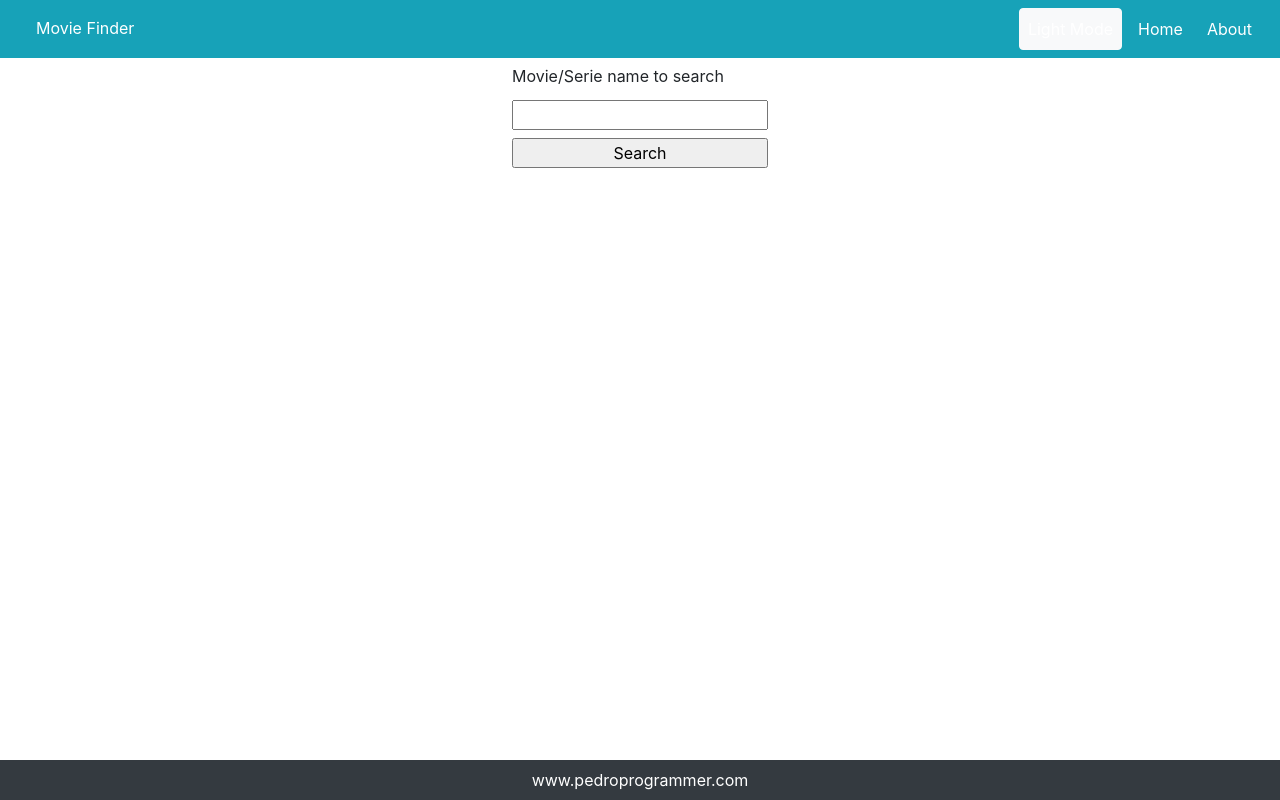
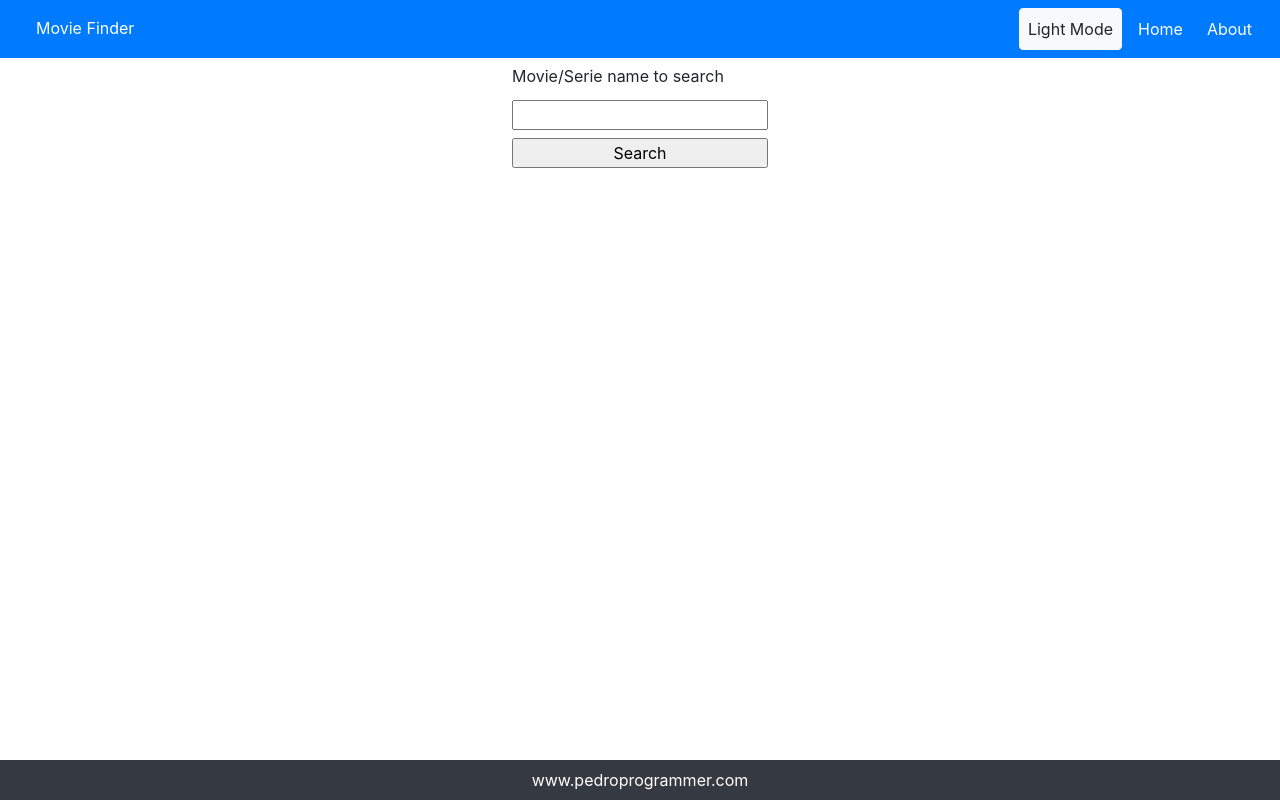
Before and after one commit to PedroMarianoAlmeida/movie-finder-react, a React (Create React App) app: page / in a window 1280 px wide. Built offline with nearby package versions, Linux system fonts and the light colour scheme.

Commit message:
Add DarkMode in the Body

```diff
--- a/src/App.js
+++ b/src/App.js
@@ -8,14 +8,15 @@ import About from './components/About';
 import Footer from './components/Header/Footer';
 import LightDarkModeProvider from './contexts/LightDarkModeContext';
 
-function App() {
-  document.title = "Movie Finder"
+import { useContext } from 'react';
+import { LightDarkModeContext } from './contexts/LightDarkModeContext';
+
+const BodyApp = () => {
+  const { isDarkMode } = useContext(LightDarkModeContext);
+
   return (
-    <div className="App">
-      <div>
-
+    <div className={`${isDarkMode? 'bg-secondary': ''}`}>
         <BrowserRouter>
-          <LightDarkModeProvider>
             <Header />
             <IdMovieProvider>
 
@@ -25,9 +26,18 @@ function App() {
 
             </IdMovieProvider>
             <Footer />
-            </LightDarkModeProvider>
         </BrowserRouter>
-      </div>
+    </div>
+   );
+}
+
+function App() {
+  document.title = "Movie Finder"
+  return (
+    <div className="App">
+      <LightDarkModeProvider>
+        <BodyApp />
+      </LightDarkModeProvider>
     </div>
   );
 }
--- a/src/components/Header/Header.js
+++ b/src/components/Header/Header.js
@@ -1,12 +1,16 @@
-import React from 'react';
+import React, {useContext} from 'react';
+import { LightDarkModeContext } from './../../contexts/LightDarkModeContext';
 
 import DesktopHeader from './DesktopHeader';
 import MobileHeader from './MobileHeader';
 
 const Header = function() {
+
+    const { isDarkMode } = useContext(LightDarkModeContext);
+
     return(
         <div>
-            <nav className="navbar navbar-expand-lg fixed-top bg-info">
+            <nav className={`navbar navbar-expand-lg fixed-top ${isDarkMode? 'bg-dark' : 'bg-primary'}`}>
                <DesktopHeader />
                <MobileHeader />
             </nav>
--- a/src/global-modifier/ToggleLightDarkMode.js
+++ b/src/global-modifier/ToggleLightDarkMode.js
@@ -10,8 +10,8 @@ const ToggleLightDarkMode = () => {
     }
 
     return (
-        <button className={`nav-item nav-link mx-1 text-white align-middle btn ${isDarkMode? 'btn-dark' : 'btn-light'}`} onClick={handleClick}>
-            Light Mode
+        <button className={`nav-item nav-link mx-1 align-middle btn ${isDarkMode? 'btn-secondary text-white' : 'btn-light'}`} onClick={handleClick}>
+            {isDarkMode? 'Dark Mode' : 'Light Mode'}
         </button>
      );
 }
```
